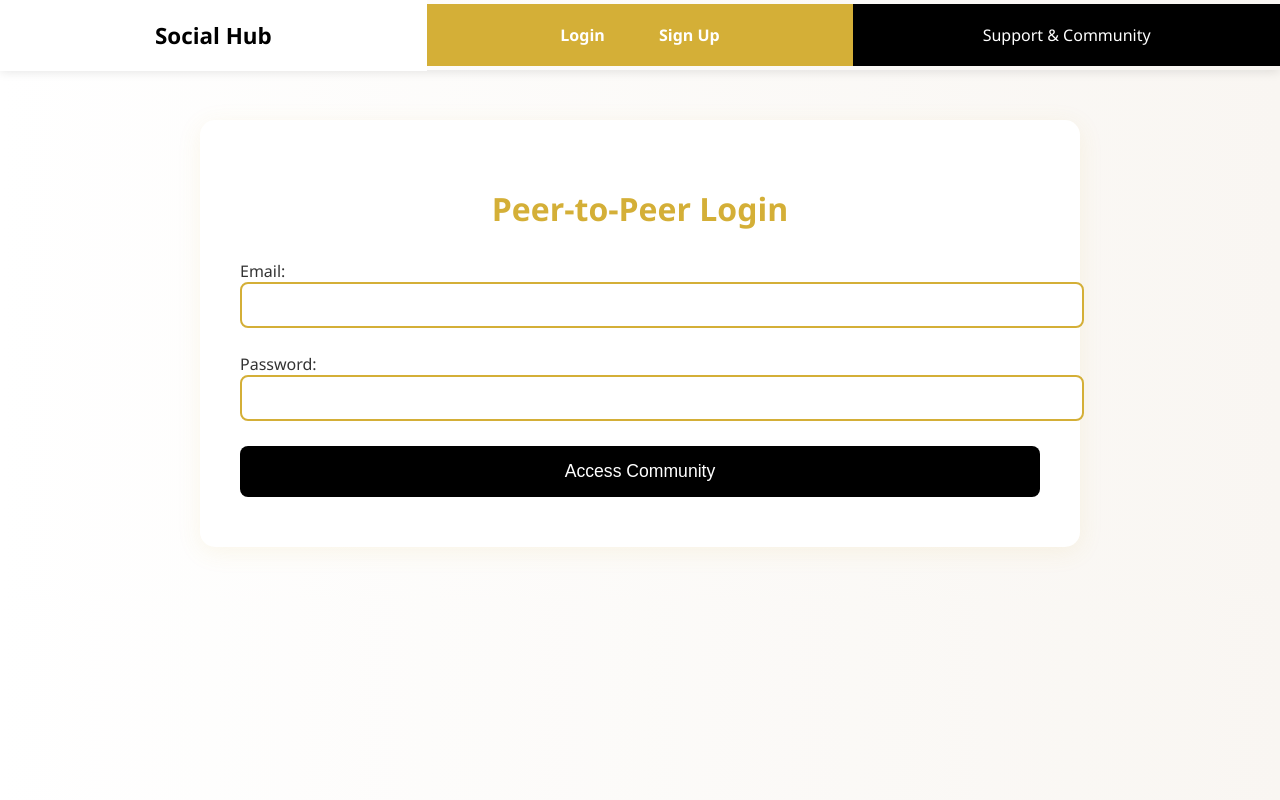
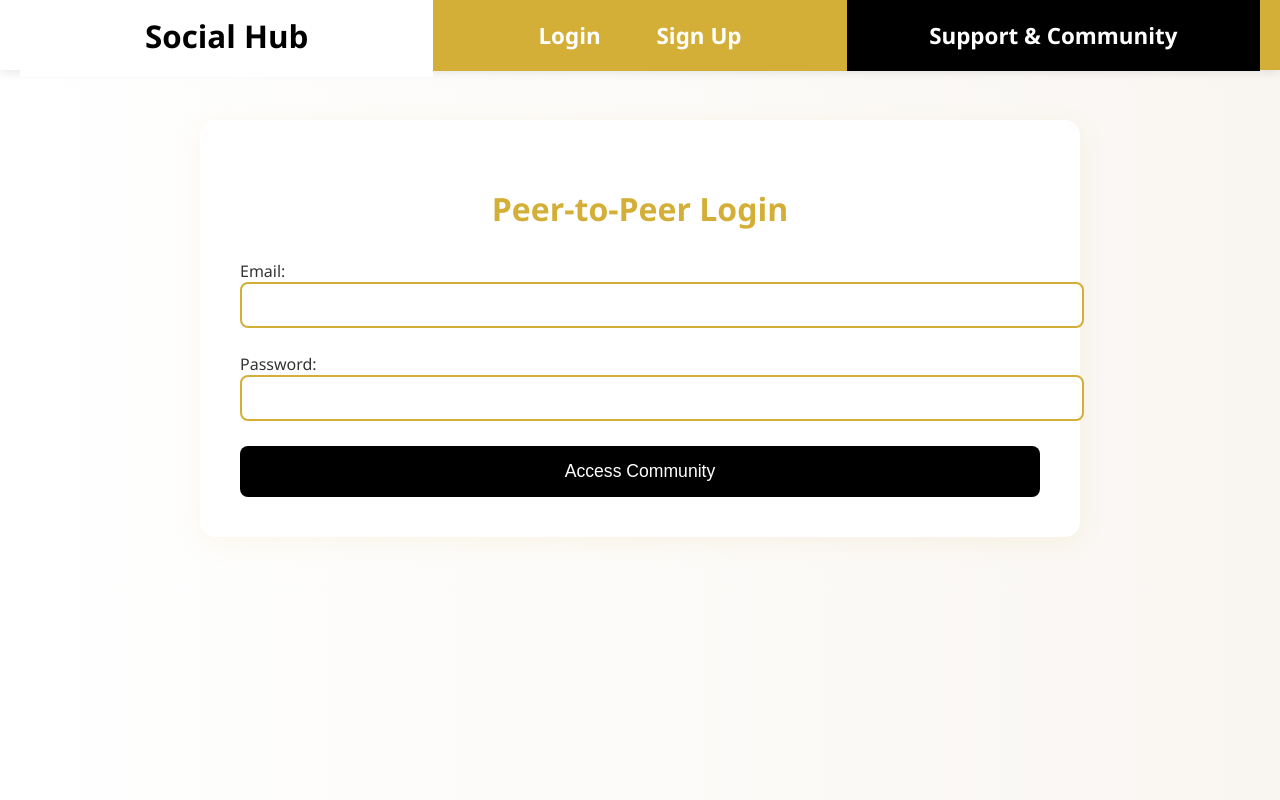
Before and after one commit to Aswamas23/Social-hub, a website: page public/login.html in a window 1280 px wide. Drawn offline with Linux system fonts and the light colour scheme; files that its build step writes are made by us from their sources.

Commit message:
Update login.html

```diff
--- a/public/login.html
+++ b/public/login.html
@@ -3,7 +3,7 @@
 <head>
     <meta charset="UTF-8">
     <title>Login | Social Hub</title>
-    <link rel="stylesheet" href="socialhub.css">
+    <link rel="stylesheet" href="style.css">
 </head>
 <body>
     <nav class="navbar">
```
